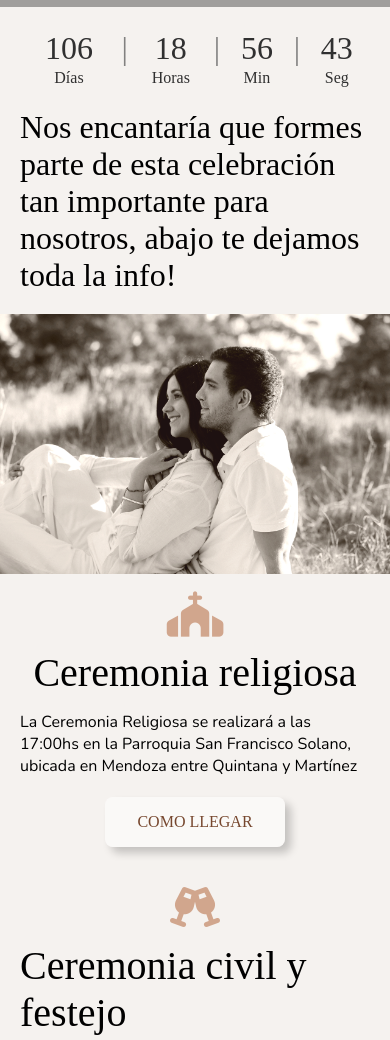
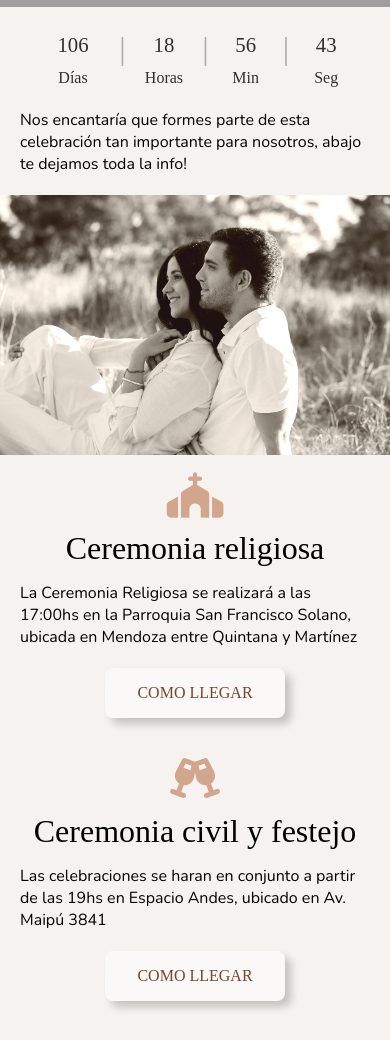
Before and after one commit to EmilyGiulianaScher/Wed.AngiLu, a plain HTML site: page index.html in a window 390 px wide. Shown: the part 837-1877 px from the top of the page. Drawn offline with nearby package versions, Linux system fonts and the light colour scheme.

Commit message:
prefinal2

```diff
--- a/index.html
+++ b/index.html
@@ -10,10 +10,18 @@
     <link rel="preconnect" href="https://fonts.googleapis.com">
     <link rel="preconnect" href="https://fonts.gstatic.com" crossorigin>
     <link href="https://fonts.googleapis.com/css2?family=EB+Garamond&family=Tenor+Sans&display=swap" rel="stylesheet">
-    <link href="https://fonts.googleapis.com/css2?family=EB+Garamond&family=Noto+Serif:wght@300&family=Tenor+Sans&display=swap" rel="stylesheet">
-    <link href="https://fonts.googleapis.com/css2?family=Noto+Serif:wght@300&family=Pinyon+Script&family=Tenor+Sans&display=swap" rel="stylesheet">
-    <link href="https://fonts.googleapis.com/css2?family=Cormorant+Garamond&family=Noto+Serif:wght@300&family=Pinyon+Script&display=swap" rel="stylesheet">
-    <link href="https://fonts.googleapis.com/css2?family=Cormorant+Garamond&family=Noto+Serif:wght@300&family=Nunito&family=Pinyon+Script&display=swap" rel="stylesheet">
+    <link
+        href="https://fonts.googleapis.com/css2?family=EB+Garamond&family=Noto+Serif:wght@300&family=Tenor+Sans&display=swap"
+        rel="stylesheet">
+    <link
+        href="https://fonts.googleapis.com/css2?family=Noto+Serif:wght@300&family=Pinyon+Script&family=Tenor+Sans&display=swap"
+        rel="stylesheet">
+    <link
+        href="https://fonts.googleapis.com/css2?family=Cormorant+Garamond&family=Noto+Serif:wght@300&family=Pinyon+Script&display=swap"
+        rel="stylesheet">
+    <link
+        href="https://fonts.googleapis.com/css2?family=Cormorant+Garamond&family=Noto+Serif:wght@300&family=Nunito&family=Pinyon+Script&display=swap"
+        rel="stylesheet">
 
     <!-- Font Awesome -->
     <link rel="stylesheet" href="https://cdnjs.cloudflare.com/ajax/libs/font-awesome/5.13.0/css/all.min.css">
@@ -31,9 +39,7 @@
             <div class="slide-content">
                 <p>15.12.2023</p>
                 <div>
-                    <h1>¡Nos casamos!</h1>
-                    <h2>Luciano & Angelina</h2>
-
+                    <h2>Lu & Angi</h2>
                 </div>
             </div>
         </div>
@@ -70,7 +76,7 @@
                     <td class="separator">|</td>
                     <td class="counter-cell"><span id="minutes"></span></td>
                     <td class="separator">|</td>
-                    <td class="counter-cell"><span id="seconds"></span></td>
+                    <td class="counter-cell segundero"><span id="seconds"></span></td>
                 </tr>
                 <tr>
                     <th class="counter-label">Días</th>
@@ -86,65 +92,54 @@
 
 
         <section class="contenedorC1">
-            <h2 class="parrafo1"> Nos encantaría que formes parte de esta celebración tan importante para nosotros,
-                abajo te dejamos toda
-                la info!</h2>
+            <p class="parrafo1"> Nos encantaría que formes parte de esta celebración tan importante para nosotros, abajo te dejamos toda la info!</p>
         </section>
 
         <section class="contenedorImg">
             <img class="imgBw" src="imagenes/19byn.jpg" alt="imgbyn">
         </section>
 
+        <!-- Ceremonias -->
         <section class="contenedorC1">
             <i class="fa-solid fa-church emoji fa-beat" style="color: #d1a68d;"></i>
             <h2> Ceremonia religiosa</h2>
             <p> La Ceremonia Religiosa se realizará a las 17:00hs en la Parroquia San Francisco Solano, ubicada en
                 Mendoza entre Quintana y Martínez</p>
             <div class="botonC1">
-                <button>
-                    <a href="https://goo.gl/maps/vjbVzpj2QjnQodMa7" target="_blank"> COMO LLEGAR</a>
-                </button>
+                <button> <a href="https://goo.gl/maps/vjbVzpj2QjnQodMa7" target="_blank"> COMO LLEGAR</a> </button>
             </div>
             <i class="fa-solid fa-champagne-glasses fa-shake emoji" style="color: #d1a68d;"></i>
             <h2> Ceremonia civil y festejo</h2>
             <p> Las celebraciones se haran en conjunto a partir de las 19hs en Espacio Andes, ubicado en Av. Maipú 3841
             </p>
             <div class="botonC1">
-                <button>
-                    <a href="https://goo.gl/maps/XdDsNaL5N15gvATx6" target="_blank"> COMO LLEGAR</a>
-                </button>
+                <button> <a href="https://goo.gl/maps/XdDsNaL5N15gvATx6" target="_blank"> COMO LLEGAR</a> </button>
             </div>
+        </section>
 
-
-        </section>
         <!-- Instagram -->
         <section class="contenedorImg">
+            <img src="imagenes/14.jpg" alt="imgac">
+        </section>
 
-            <img src="imagenes/14.jpg" alt="imgac">
-
-
-        </section>
+        <!-- Formulario de Asistencia -->
         <section class="contenedorC1">
-
             <h2> Te esperamos!</h2>
             <p> Nos encantaría que puedas acompañarnos, por favor confirmanos</p>
             <div class="botonC1">
-                <button>
-                    <a href="https://docs.google.com/forms/d/e/1FAIpQLSe8a2AkHdBID6cIG5tttu_5CANX7ltNGtkkDRHvR4Q-G3tcrg/viewform"
+                <button> <a
+                        href="https://docs.google.com/forms/d/e/1FAIpQLSe8a2AkHdBID6cIG5tttu_5CANX7ltNGtkkDRHvR4Q-G3tcrg/viewform"
                         target="_blank">CONFIRMAR ASISTENCIA</a>
                 </button>
             </div>
         </section>
 
+        <!-- REGALOS -->
         <section class="contenedorC1">
-
-            <h2> <i class="fa-solid fa-gifts fa-bounce emoji_regalo" style="color: #d1a68d;"></i>  Regalos</h2>
+            <h2> <i class="fa-solid fa-gifts fa-bounce emoji_regalo" style="color: #d1a68d;"></i> Regalos</h2>
             <p> si queres hacernos un regalo, recorda que somos viajeros</p>
             <div class="botonC1">
-
                 <a href="#" class="abrir-modal"> DATOS CBU</a>
-
-
             </div>
         </section>
         <section class="modal">
@@ -163,9 +158,23 @@
                     </div>
                 </div>
             </div>
+        </section>
 
+        <!-- cancionero -->
+        <section class="contenedorC1">
+            <i class="fa-solid fa-music fa-beat-fade emoji" style="color: #d1a68d;"></i>
+            <h2> Cancionero </h2>
+            <p> ¿Que canción no puede faltar? </p>
+            <div class="botonC1">
+                <button>
+                    <a href="https://docs.google.com/forms/d/e/1FAIpQLSdagNVBZTJmIGBrzk6V9erPZuWpUkqfHSSFNGbG3J2JI9MbfQ/viewform?usp=sf_link"
+                        target="_blank">CANCIONERO</a>
+                </button>
+            </div>
         </section>
     </main>
+
+
 
     <script src="https://cdn.jsdelivr.net/npm/bootstrap@5.3.1/dist/js/bootstrap.bundle.min.js"
         integrity="sha384-HwwvtgBNo3bZJJLYd8oVXjrBZt8cqVSpeBNS5n7C8IVInixGAoxmnlMuBnhbgrkm"
@@ -194,4 +203,5 @@
     <script src="js/main.js"></script>
     <script src="https://kit.fontawesome.com/312afa8278.js" crossorigin="anonymous"></script>
 </body>
+
 </html>
--- a/scss/_bienvenida.scss
+++ b/scss/_bienvenida.scss
@@ -6,7 +6,7 @@
 
 
     .parrafo1{
-        font-size: 2rem;
+        font-size: 1rem;
 
     }
 
@@ -26,7 +26,7 @@
 
     h2 {
         display: flex;
-        font-size: 2.5rem;
+        font-size: 2rem;
         justify-content: center;
         align-items: center;
 
--- a/scss/_contador.scss
+++ b/scss/_contador.scss
@@ -1,12 +1,12 @@
 .counter-container {
     width: 70%;
-    /* Puedes ajustar este valor según tu preferencia */
     margin: .2rem auto;
-    /* Centra horizontalmente el contenedor */
+    display: flex;
+    justify-content: center;
+    align-items: center;
 
     @media (max-width: 500px) {
-        width: 90%;
-        /* Ancho para dispositivos móviles */
+        width: 85%;
     }
 }
 
@@ -20,22 +20,42 @@
     border-color: #ffffff;
     border-width: 0px;
     color: #303030;
-    padding: 0px;
+    padding: 0.2rem 0.5rem;
     font-size: 2rem;
     font-family: "Dancing Script Normal";
+    margin: 0;
+    min-width: 30px; /* Establecer un ancho mínimo */
+    white-space: nowrap; /* Evitar saltos de línea */
+    display: flex;
+    justify-content: center;
+    align-items: center; /* Centrar contenido verticalmente */
+
+    @media (max-width: 500px) {
+        font-size: 1.3rem;
+    }
 }
 
 .counter-label {
     border-width: 0px;
     color: #303030;
     text-align: center;
-    padding: 0px;
-    font-size: 1rem;
-    font-family: "Monotype Corsive";
+    padding: 0;
+    font-size: 1.3rem;
+    font-family: "Monotype Corsiva";
+    margin: 0;
+    white-space: nowrap;
+    display: flex;
+    justify-content: center;
+    align-items: center;
+
+    @media (max-width: 500px) {
+        font-size: 1rem;
+    }
 }
 
 .separator {
     font-size: 2rem;
-    color: #696969d2;
+    color: #69696982;
     padding: 0;
+    margin: 0;
 }
--- a/scss/style.scss
+++ b/scss/style.scss
@@ -5,7 +5,9 @@
 body {
   background-color: rgb(207, 189, 176);
 
-
+h1,h2{
+  text-wrap: balance;
+}
   p{
     font-family: 'Nunito', sans-serif;
   }
```
Also changed, not shown: css/style.css, 1 other file.
